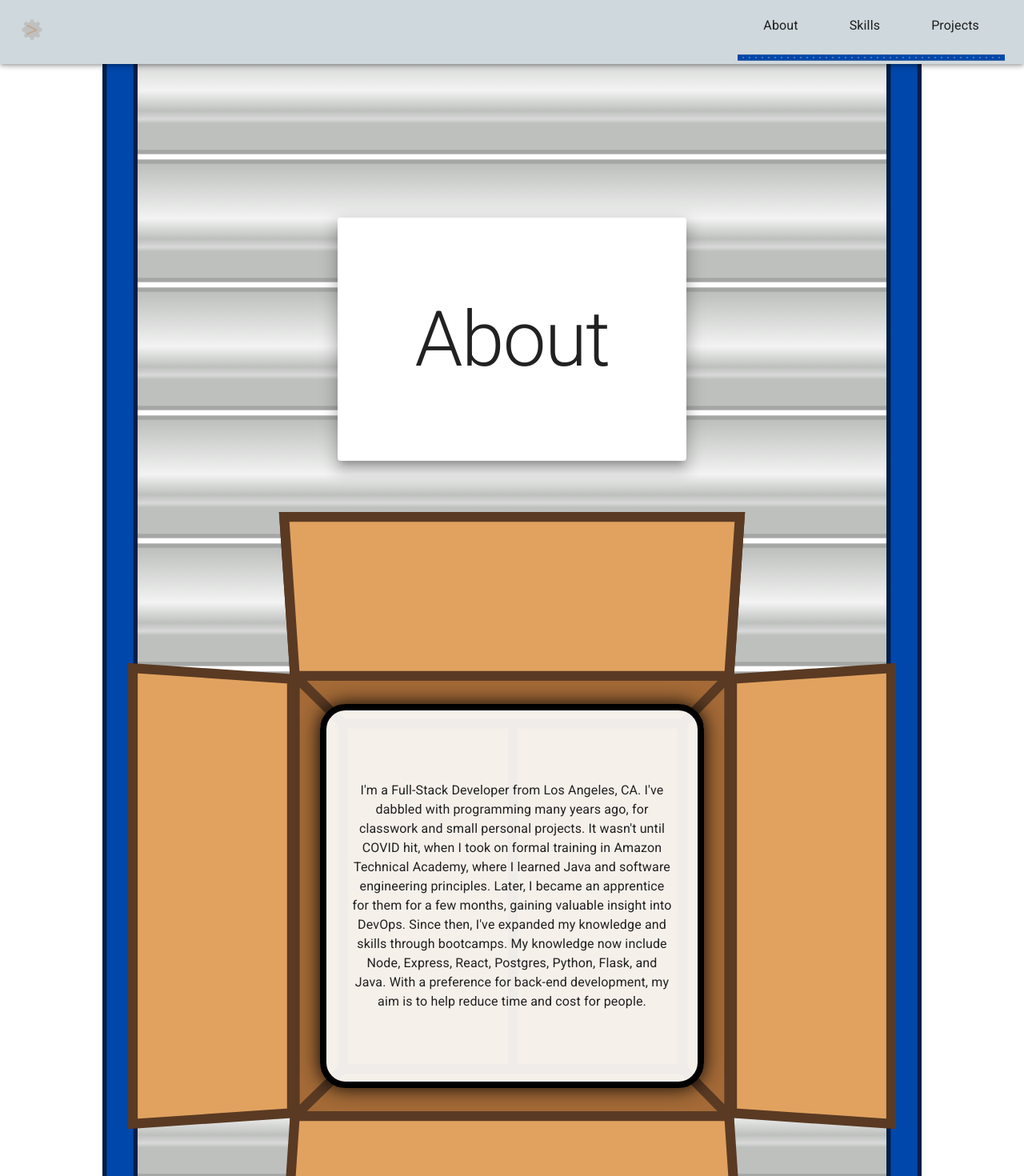
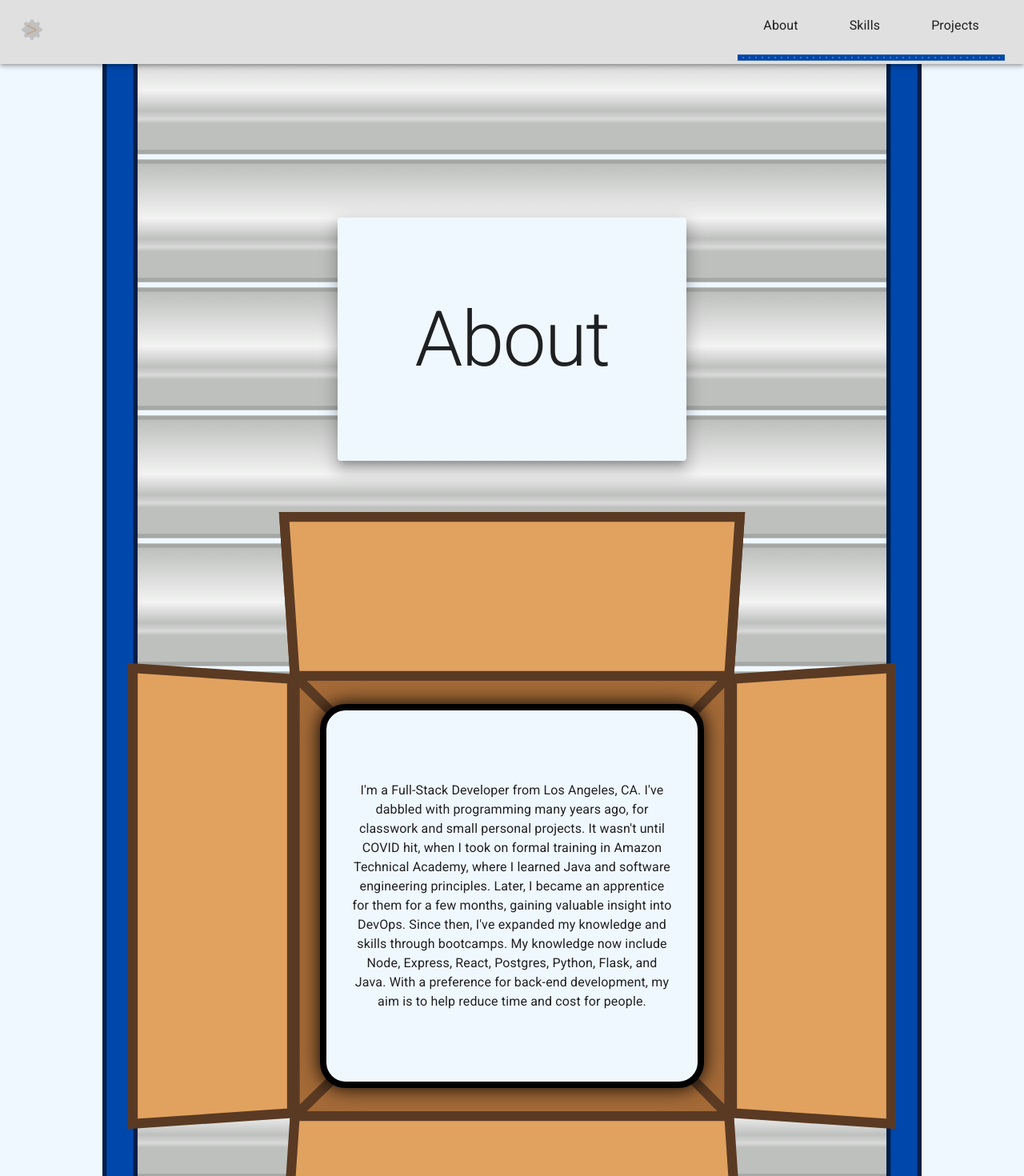
Before and after one commit to myronchen-git/software-engineering-portfolio, a React (Vite) app: page / in a window 1280 px wide. Shown: the top 1470 px of the page at 80% size. Built offline with nearby package versions, Linux system fonts and the light colour scheme.

Commit message:
feat: update theme colors
Updated primary and secondary theme colors to alice blue and steel.

Applied theme colors to homepage.  NavBar uses secondary theme color to
contrast with the background color that uses the primary theme color.

```diff
--- a/src/App.jsx
+++ b/src/App.jsx
@@ -1,5 +1,6 @@
 import Box from '@mui/material/Box';
 import GlobalStyles from '@mui/material/GlobalStyles';
+import { styled } from '@mui/material/styles';
 import { useCallback, useMemo, useState } from 'react';
 
 import About from '/src/components/About/About';
@@ -38,6 +39,10 @@ function App() {
 
   // --------------------------------------------------
 
+  const Main = styled('main')(({ theme }) => ({
+    backgroundColor: theme.palette.primary.main,
+  }));
+
   return (
     <>
       <GlobalStyles styles={appStyles} />
@@ -47,7 +52,7 @@ function App() {
         ) : (
           <>
             <NavBar />
-            <main>
+            <Main>
               <Box
                 sx={{
                   width: '100%',
@@ -61,7 +66,7 @@ function App() {
                 <Skills />
                 <Projects />
               </Box>
-            </main>
+            </Main>
           </>
         )}
       </AppContext.Provider>
--- a/src/components/About/About.jsx
+++ b/src/components/About/About.jsx
@@ -38,7 +38,7 @@ function About() {
             border: '0.5em solid black',
             borderRadius: '2em',
             boxShadow: '0 0 1.5em black',
-            backgroundColor: 'rgba(255, 255, 255, 0.9)',
+            backgroundColor: 'primary.main',
           }}
         >
           <p>{text}</p>
--- a/src/components/NavBar/NavBar.jsx
+++ b/src/components/NavBar/NavBar.jsx
@@ -13,7 +13,13 @@ function NavBar() {
   const styles = { '& img.logo': { cursor: 'pointer' } };
 
   return (
-    <AppBar className="NavBar" position="sticky" component="nav" sx={styles}>
+    <AppBar
+      className="NavBar"
+      position="sticky"
+      component="nav"
+      color="secondary"
+      sx={styles}
+    >
       <Toolbar sx={{ height: '5em', justifyContent: 'space-between' }}>
         <a href="/">
           <img src={logo} className="logo" alt="logo" width="32" />
--- a/src/components/Projects/components/ProjectCard.jsx
+++ b/src/components/Projects/components/ProjectCard.jsx
@@ -30,6 +30,7 @@ function ProjectCard({ project }) {
           border: '0.25em solid black',
           borderRadius: '1em',
           boxShadow: '0 0 0.75em black',
+          backgroundColor: 'primary.main',
         }}
       >
         <CardActionArea onClick={() => openProject(project)}>
--- a/src/components/_common/MainSectionsHeading1.jsx
+++ b/src/components/_common/MainSectionsHeading1.jsx
@@ -11,6 +11,7 @@ function MainSectionsHeading1({ children }) {
       sx={{
         width: { xs: 'stretch', sm: 'fit-content' },
         padding: { xs: '6em 0', sm: '6em' },
+        backgroundColor: 'primary.main',
       }}
     >
       <Typography variant="h1">{children}</Typography>
--- a/src/components/_common/MainSectionsHeading2.jsx
+++ b/src/components/_common/MainSectionsHeading2.jsx
@@ -11,6 +11,7 @@ function MainSectionsHeading2({ children }) {
       sx={{
         width: { xs: 'stretch', sm: 'fit-content' },
         padding: { xs: '3em 0', sm: '3em' },
+        backgroundColor: 'primary.main',
       }}
     >
       <Typography variant="h2">{children}</Typography>
--- a/src/theme.js
+++ b/src/theme.js
@@ -1,12 +1,11 @@
-import { blueGrey } from '@mui/material/colors';
 import { createTheme } from '@mui/material/styles';
 
 // ==================================================
 
 const theme = createTheme({
   palette: {
-    primary: { main: blueGrey['A100'] },
-    secondary: { main: '#F0F8FF' },
+    primary: { main: '#F0F8FF' }, // alice blue
+    secondary: { main: '#E0E0E0' }, // steel
   },
 });
 
```
